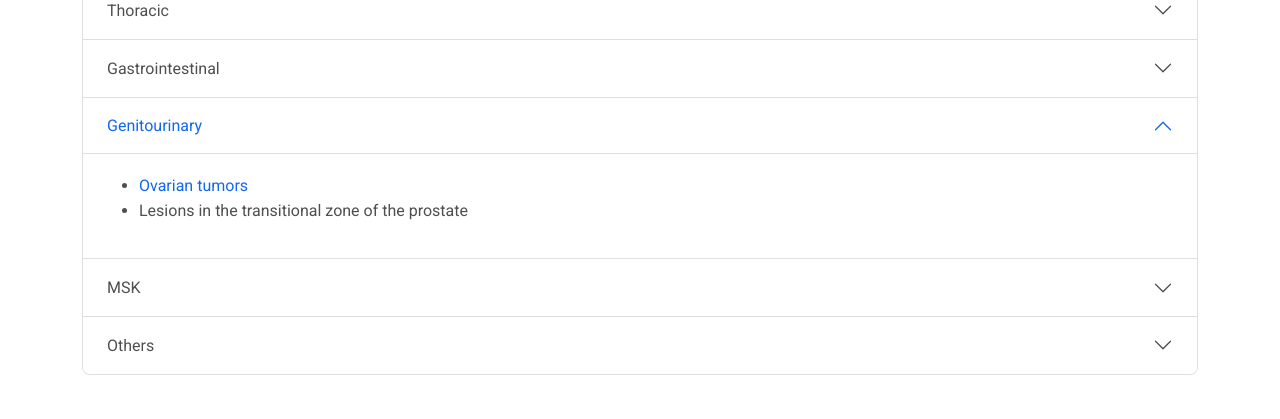
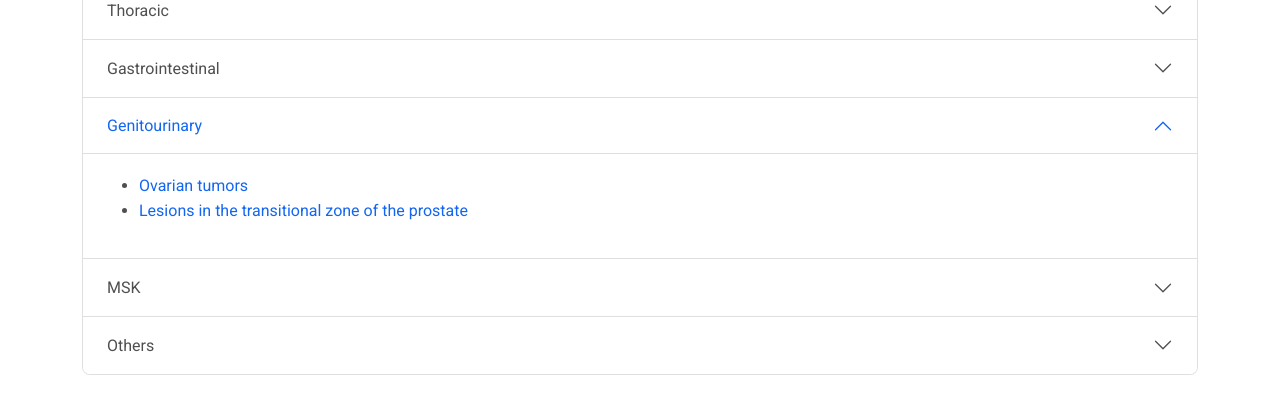
Before and after one commit to gvsanthu10/website, a Flask app: page / in a window 1280 px wide, after a click on "Genitourinary". Shown: the part 213-632 px from the top of the page. Run offline with Flask 2, Linux system fonts and the light colour scheme.

Commit message:
Update index.html

```diff
--- a/templates/index.html
+++ b/templates/index.html
@@ -161,7 +161,7 @@
 
           <ul class="unorderedList">
             <li><a href="{{ url_for('ovary') }}" class="link-primary">Ovarian tumors</a></li>
-              <li>Lesions in the transitional zone of the prostate</li>
+              <li><a href="{{ url_for('prostate') }}" class="link-primary">Lesions in the transitional zone of the prostate</a></li>
            </ul>   <!--end of unorderdlist -->
         </div>
       </div>
```
